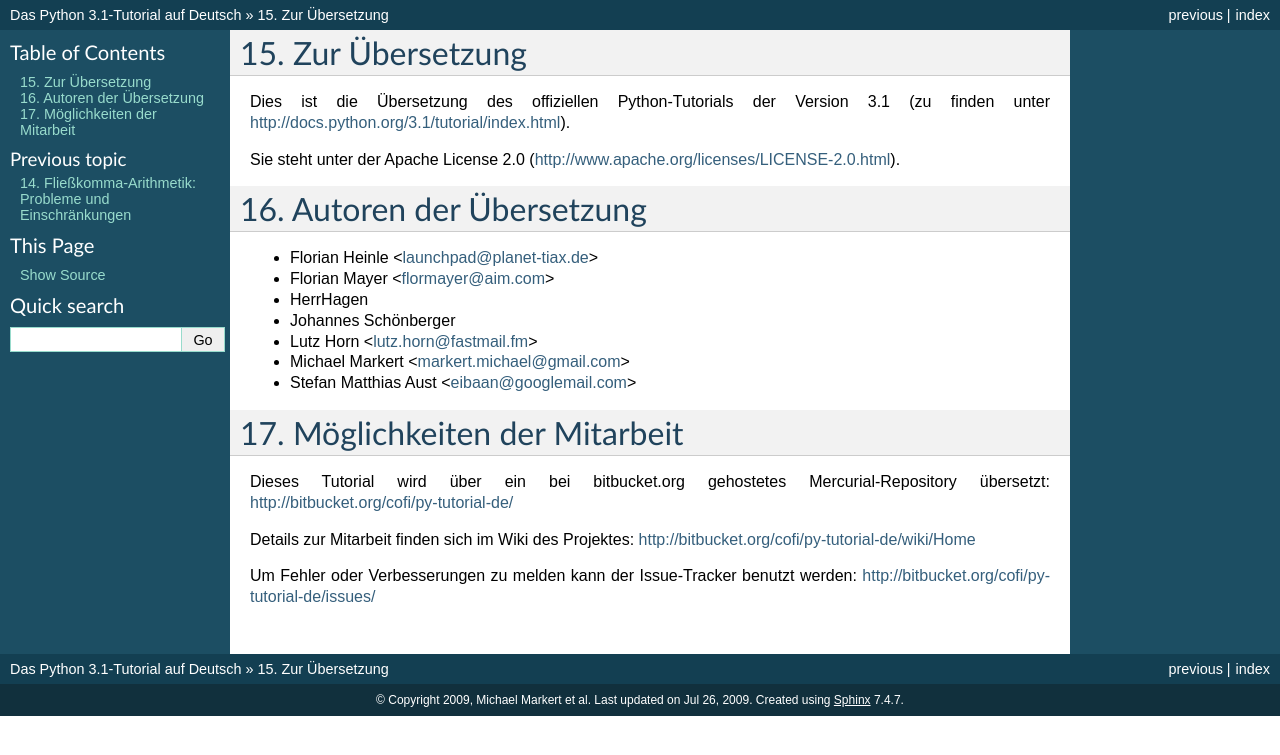
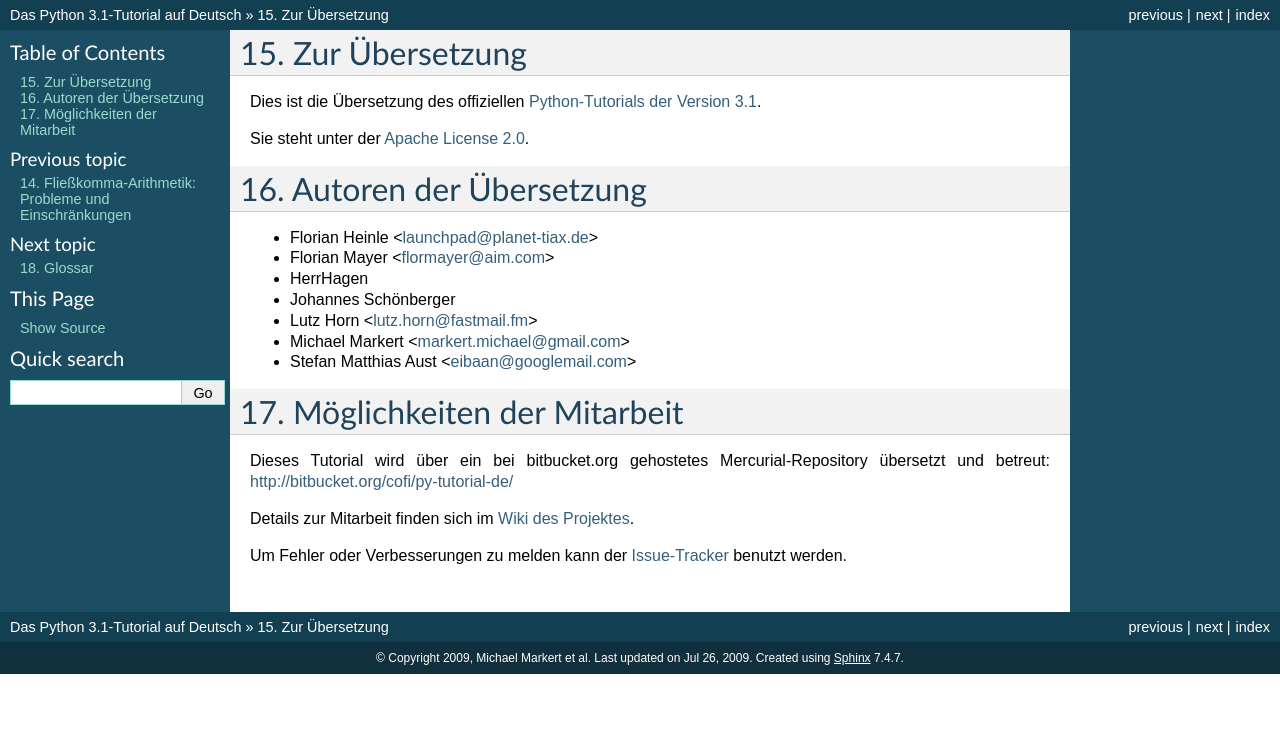
Before and after one commit to cofi/py-tutorial-de, a Sphinx documentation site: the page built from source/authors.rst, in a window 1280 px wide. Shown: the top 755 px of the page. Built offline with Sphinx 7.4.7, drawn with Linux system fonts in a browser that asks for light colours.

Commit message:
Fixed links to other documentation. Added glossary

```diff
--- a/source/authors.rst
+++ b/source/authors.rst
@@ -4,11 +4,9 @@
 Zur Übersetzung
 ***************
 
-Dies ist die Übersetzung des offiziellen Python-Tutorials der Version 3.1 (zu
-finden unter http://docs.python.org/3.1/tutorial/index.html).
+Dies ist die Übersetzung des offiziellen `Python-Tutorials der Version 3.1 <http://docs.python.org/3.1/tutorial/index.html>`_.
 
-Sie steht unter der Apache License 2.0
-(http://www.apache.org/licenses/LICENSE-2.0.html).
+Sie steht unter der `Apache License 2.0 <http://www.apache.org/licenses/LICENSE-2.0.html>`_.
 
 .. _translation-authors:
 
@@ -31,8 +29,8 @@ Möglichkeiten der Mitarbeit
 ***************************
 
 Dieses Tutorial wird über ein bei bitbucket.org gehostetes Mercurial-Repository
-übersetzt: http://bitbucket.org/cofi/py-tutorial-de/
+übersetzt und betreut: http://bitbucket.org/cofi/py-tutorial-de/
 
-Details zur Mitarbeit finden sich im Wiki des Projektes: http://bitbucket.org/cofi/py-tutorial-de/wiki/Home
+Details zur Mitarbeit finden sich im `Wiki des Projektes <http://bitbucket.org/cofi/py-tutorial-de/wiki/Home>`_.
 
-Um Fehler oder Verbesserungen zu melden kann der Issue-Tracker benutzt werden: http://bitbucket.org/cofi/py-tutorial-de/issues/
+Um Fehler oder Verbesserungen zu melden kann der `Issue-Tracker <http://bitbucket.org/cofi/py-tutorial-de/issues/>`_ benutzt werden.
--- a/source/errors.rst
+++ b/source/errors.rst
@@ -80,7 +80,7 @@ dort der Programmverlauf mittels der entsprechenden Zeilen des
 Quellcodes aufgelistet; es werden jedoch keine Zeilen ausgegeben, die
 von der Standardeingabe gelesen wurden.
 
-:ref:`bltin-exceptions` listet alle eingebauten Ausnahmen und ihre
+`Built-in Exceptions <http://docs.python.org/3.1/library/exceptions.html#bltin-exceptions>`_ listet alle eingebauten Ausnahmen und ihre
 Bedeutung auf.
 
 
--- /dev/null
+++ b/source/glossary.rst
@@ -0,0 +1,5 @@
+.. _glossary:
+
+*******
+Glossar
+*******
--- a/source/index.rst
+++ b/source/index.rst
@@ -66,3 +66,4 @@ Es lohnt sich ebenfalls das :ref:`glossary` durchzugehen.
    interactive.rst
    floatingpoint.rst
    authors.rst
+   glossary.rst
--- a/source/inputoutput.rst
+++ b/source/inputoutput.rst
@@ -197,7 +197,7 @@ Schlüsselwortargumente mit der '**'-Notation übergibt.
 Das ist besonders nützlich in Verbindung mit der neuen eingebauten Funktion
 :func:`vars`, die ein Dictionary mit allen lokalen Variablen zurückgibt.
 
-Siehe :ref:`formatstrings` für eine komplette Übersicht zu
+Siehe `Format String Syntax <http://docs.python.org/3.1/library/string.html#formatstrings>`_ für eine komplette Übersicht zu
 Zeichenkettenformatierung mit :meth:`str.format`.
 
 Alte Zeichenkettenformatierung
@@ -217,7 +217,7 @@ Da :meth:`str.format` ziemlich neu ist, benutzt viel Pythoncode noch den
 da die alte Art der Formatierung irgendwann aus der Sprache entfernt werden
 wird.
 
-Mehr Informationen dazu gibt es in dem Abschnitt :ref:`old-string-formatting`.
+Mehr Informationen dazu gibt es in dem Abschnitt `Old String Formatting Operations <http://docs.python.org/3.1/library/stdtypes.html#old-string-formatting>`_.
 
 .. _tut-files:
 
--- a/source/whatnow.rst
+++ b/source/whatnow.rst
@@ -11,7 +11,7 @@ zu lösen. Wo kann man sich nun weiter informieren?
 Dieses Tutorial ist Teil der Python Dokumentation.   Einige andere Dokumente
 davon sind:
 
-* :ref:`library-index`:
+* `The Python Standard Library <http://docs.python.org/3.1/library/index.html#library-index>`_:
 
   Dieses Handbuch enthält eine vollständige (aber kompakte) Referenz zu den
   Typen, Funktionen und Modulen, die die Standardbibliothek enthält und die
@@ -22,9 +22,9 @@ davon sind:
   Überfliegen der Referenz zur Standardbibliothek gibt einen Überblick über die
   verfügbaren Module.
 
-* :ref:`install-index` erklärt wie man externe Module installiert.
+* `Installing Python Modules <http://docs.python.org/3.1/install/index.html#install-index>`_ erklärt wie man externe Module installiert.
 
-* :ref:`reference-index`: Gibt eine detaillierte Beschreibung der Syntax
+* `The Python Language Reference <http://docs.python.org/3.1/reference/index.html#reference-index>`_: Gibt eine detaillierte Beschreibung der Syntax
   und Semantik von Python.  Dies ist eher schwerer Stoff, aber als komplette
   Referenz der Sprache als solche sinnvoll.
 
```
